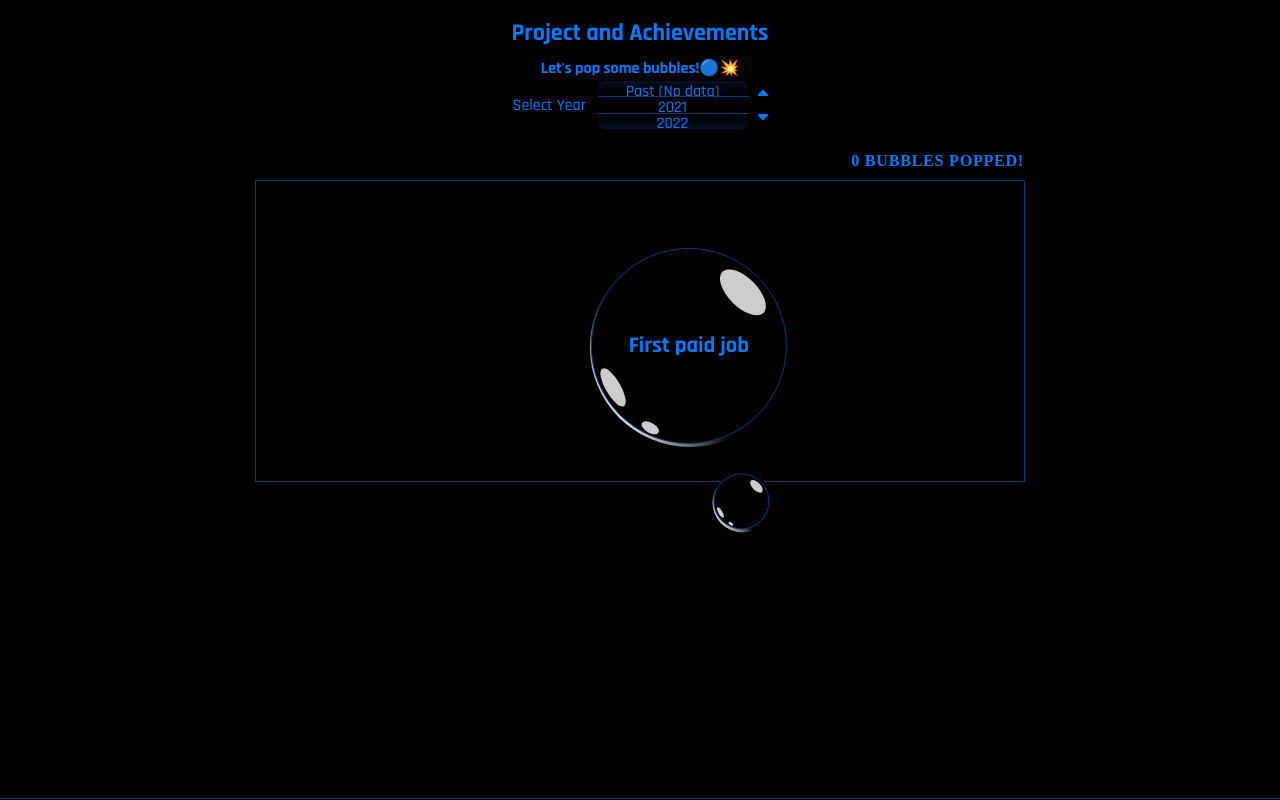
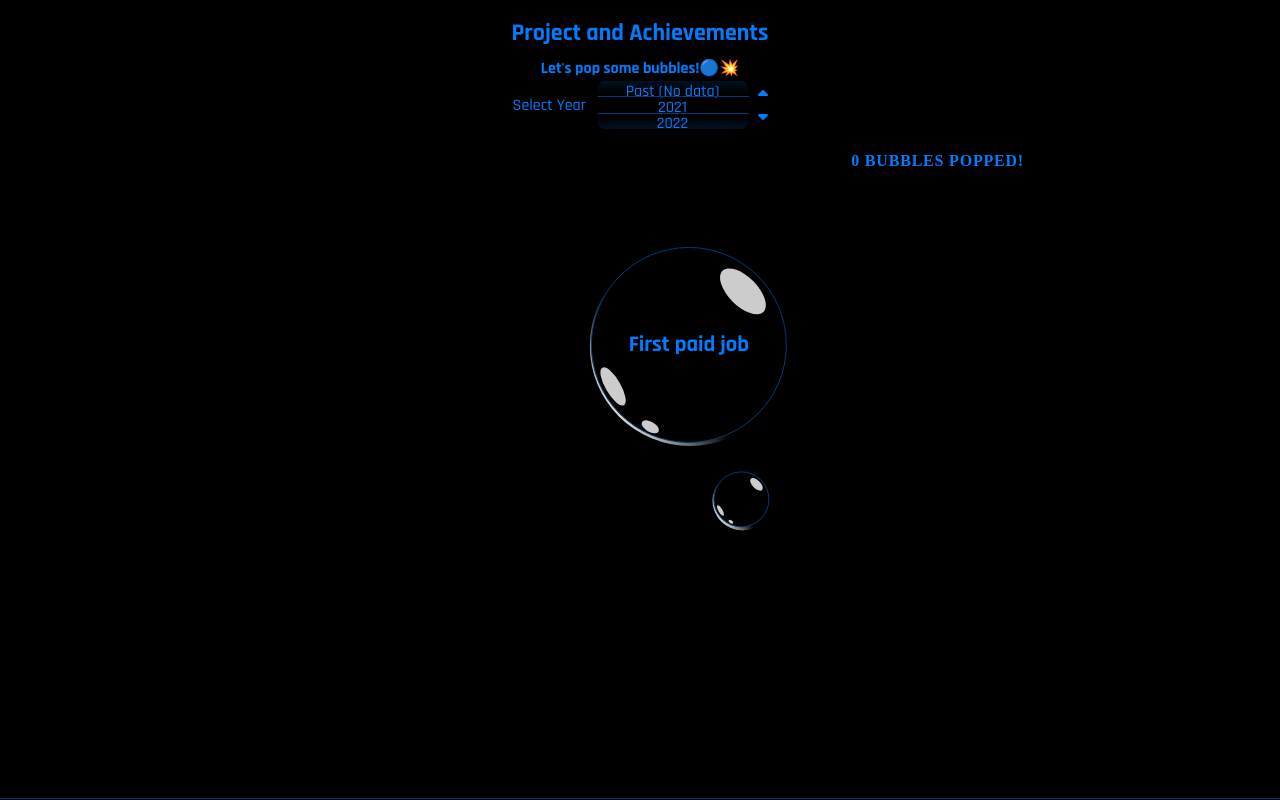
Before and after one commit to Bernard-Kuria/bernard-kuria, a React (Vite) app in the folder portfolio_website/: page / in a window 1280 px wide. Shown: the part 1624-2424 px from the top of the page. Built offline with nearby package versions, Linux system fonts and the light colour scheme.

Commit message:
take 2 of previous changes

```diff
--- a/portfolio_website/src/Front_page/Proj-Achievmt-sec/styles/projAchvmt.css
+++ b/portfolio_website/src/Front_page/Proj-Achievmt-sec/styles/projAchvmt.css
@@ -68,7 +68,7 @@
 }
 
 .bubbles {
-  border: 1px solid var(--secondary-blue);
+  /* border: 1px solid var(--secondary-blue); */
   position: relative;
   width: 100%;
   height: 300px;
```
